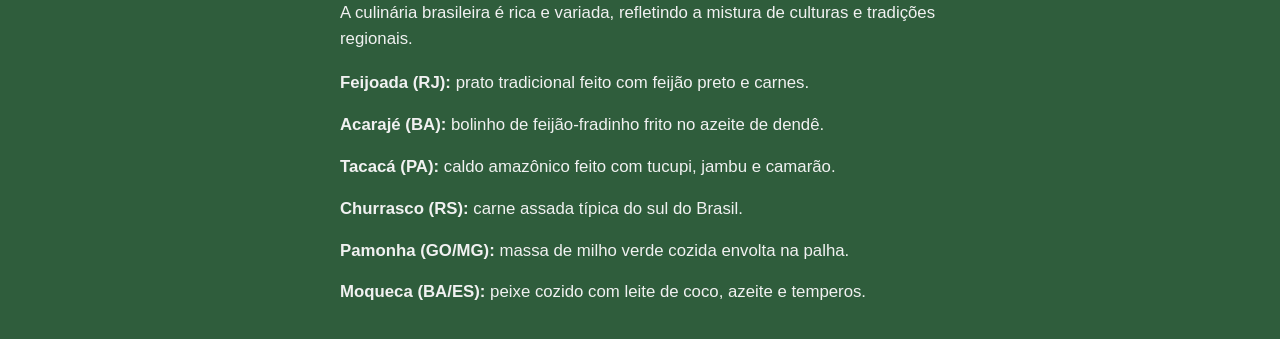
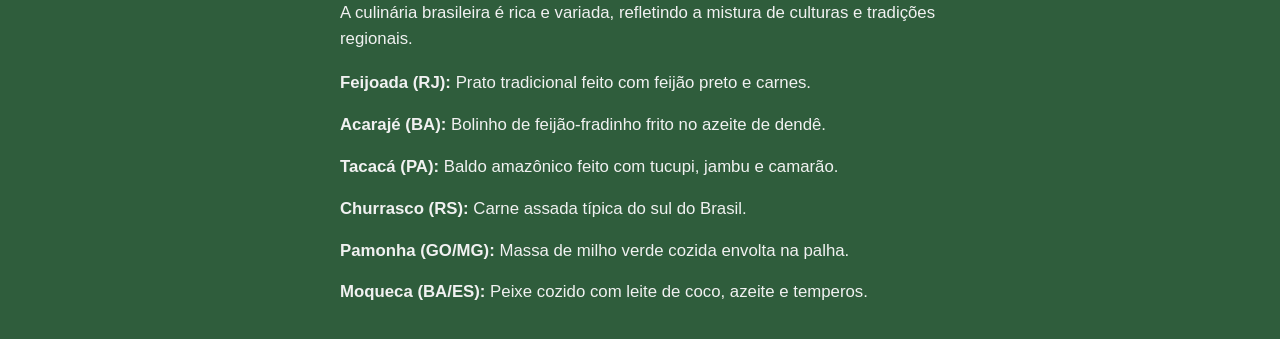
Before and after one commit to humbertoqueirozbonetti-sys/Brasil, a plain HTML site: page comidas.html in a window 1280 px wide. Shown: the part 629-968 px from the top of the page. Drawn offline with Linux system fonts and the light colour scheme.

Commit message:
Update comidas.html

```diff
--- a/comidas.html
+++ b/comidas.html
@@ -23,12 +23,12 @@
             A culinária brasileira é rica e variada, refletindo a mistura de culturas e tradições regionais.
         </p>
         <ul>
-            <li><strong>Feijoada (RJ):</strong> prato tradicional feito com feijão preto e carnes.</li>
-            <li><strong>Acarajé (BA):</strong> bolinho de feijão-fradinho frito no azeite de dendê.</li>
-            <li><strong>Tacacá (PA):</strong> caldo amazônico feito com tucupi, jambu e camarão.</li>
-            <li><strong>Churrasco (RS):</strong> carne assada típica do sul do Brasil.</li>
-            <li><strong>Pamonha (GO/MG):</strong> massa de milho verde cozida envolta na palha.</li>
-            <li><strong>Moqueca (BA/ES):</strong> peixe cozido com leite de coco, azeite e temperos.</li>
+            <li><strong>Feijoada (RJ):</strong> Prato tradicional feito com feijão preto e carnes.</li>
+            <li><strong>Acarajé (BA):</strong> Bolinho de feijão-fradinho frito no azeite de dendê.</li>
+            <li><strong>Tacacá (PA):</strong> Baldo amazônico feito com tucupi, jambu e camarão.</li>
+            <li><strong>Churrasco (RS):</strong> Carne assada típica do sul do Brasil.</li>
+            <li><strong>Pamonha (GO/MG):</strong> Massa de milho verde cozida envolta na palha.</li>
+            <li><strong>Moqueca (BA/ES):</strong> Peixe cozido com leite de coco, azeite e temperos.</li>
         </ul>
     </div>
 </section>
```
